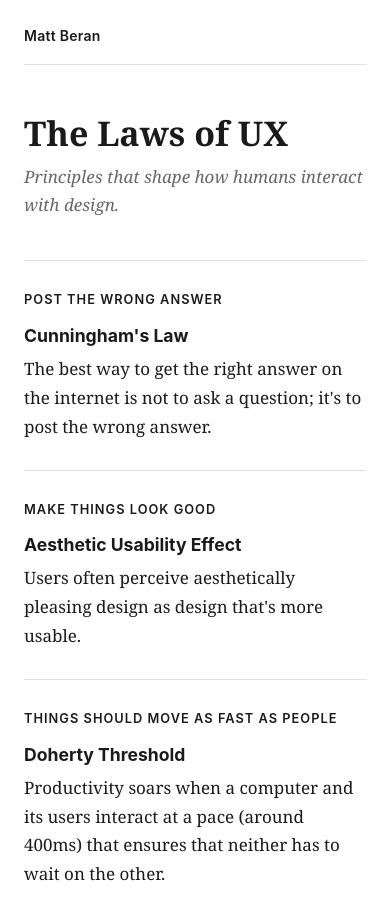
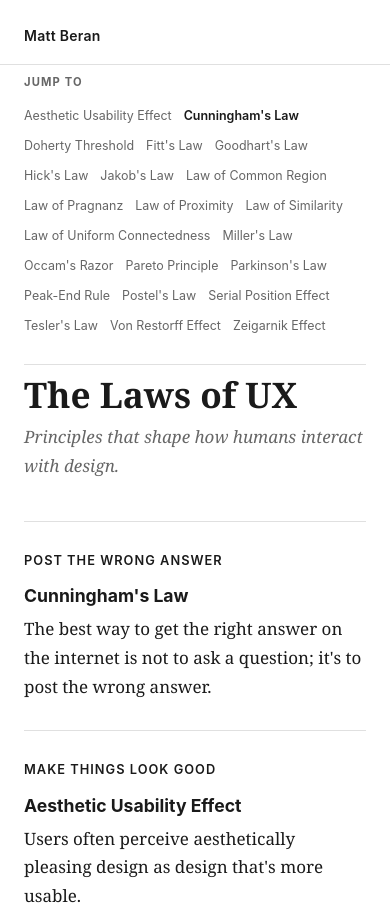
Before and after one commit to mattberan/mattberan, a website: page site/lawsofUX/index.html in a window 390 px wide. Shown: the top 914 px of the page. Drawn offline with Linux system fonts and the light colour scheme.

Commit message:
Add sticky sidebar navigation with jump links to Laws of UX page
Co-Authored-By: Claude Sonnet 4.6 <noreply@anthropic.com>

```diff
--- a/site/lawsofUX/index.html
+++ b/site/lawsofUX/index.html
@@ -11,12 +11,87 @@
 <link rel="canonical" href="https://mattberan.com/lawsofUX/">
 <link rel="stylesheet" href="/styles/main.css">
 <style>
+  body {
+    max-width: none;
+    padding: 0;
+  }
+  header {
+    max-width: 1100px;
+    margin: 0 auto;
+    padding-left: 24px;
+    padding-right: 24px;
+  }
+  footer {
+    max-width: 1100px;
+    margin: 0 auto;
+    padding: 40px 24px;
+  }
+  .page-layout {
+    max-width: 1100px;
+    margin: 0 auto;
+    padding: 0 24px;
+    display: grid;
+    grid-template-columns: 200px 1fr;
+    gap: 60px;
+    align-items: start;
+  }
+  .law-nav {
+    position: sticky;
+    top: 32px;
+    padding-top: 8px;
+  }
+  .law-nav-title {
+    font-family: -apple-system, system-ui, sans-serif;
+    font-size: 0.7rem;
+    font-weight: 700;
+    text-transform: uppercase;
+    letter-spacing: 0.1em;
+    color: var(--muted, #666);
+    margin-bottom: 12px;
+  }
+  .law-nav ul {
+    list-style: none;
+    padding: 0;
+    margin: 0;
+  }
+  .law-nav li {
+    margin-bottom: 2px;
+  }
+  .law-nav a {
+    font-family: -apple-system, system-ui, sans-serif;
+    font-size: 0.78rem;
+    color: var(--muted, #666);
+    text-decoration: none;
+    line-height: 1.6;
+    display: block;
+    padding: 2px 0;
+    transition: color 0.15s;
+  }
+  .law-nav a:hover {
+    color: var(--accent, #2563eb);
+  }
+  .law-nav a.active {
+    color: var(--accent, #2563eb);
+    font-weight: 600;
+  }
+  .laws-content h1 {
+    font-size: 2.2rem;
+    font-weight: 700;
+    line-height: 1.2;
+    margin-bottom: 8px;
+  }
+  .tagline {
+    font-style: italic;
+    color: var(--muted, #666);
+    margin-bottom: 0;
+  }
   .laws-list {
     margin-top: 40px;
   }
   .law {
     border-top: 1px solid var(--border);
     padding: 28px 0;
+    scroll-margin-top: 32px;
   }
   .law:last-child {
     border-bottom: 1px solid var(--border);
@@ -41,6 +116,23 @@
     color: var(--text);
     margin: 0;
   }
+  @media (max-width: 720px) {
+    .page-layout {
+      grid-template-columns: 1fr;
+      gap: 0;
+    }
+    .law-nav {
+      position: static;
+      border-bottom: 1px solid var(--border);
+      padding-bottom: 24px;
+      margin-bottom: 8px;
+    }
+    .law-nav ul {
+      display: flex;
+      flex-wrap: wrap;
+      gap: 4px 12px;
+    }
+  }
 </style>
 </head>
 <body>
@@ -48,139 +140,168 @@
   <a href="/" class="home-link">Matt Beran</a>
 </header>
 
-<main>
+<div class="page-layout">
+  <nav class="law-nav">
+    <div class="law-nav-title">Jump to</div>
+    <ul>
+      <li><a href="#aesthetic-usability-effect">Aesthetic Usability Effect</a></li>
+      <li><a href="#cunninghams-law">Cunningham's Law</a></li>
+      <li><a href="#doherty-threshold">Doherty Threshold</a></li>
+      <li><a href="#fitts-law">Fitt's Law</a></li>
+      <li><a href="#goodharts-law">Goodhart's Law</a></li>
+      <li><a href="#hicks-law">Hick's Law</a></li>
+      <li><a href="#jakobs-law">Jakob's Law</a></li>
+      <li><a href="#law-of-common-region">Law of Common Region</a></li>
+      <li><a href="#law-of-pragnanz">Law of Pragnanz</a></li>
+      <li><a href="#law-of-proximity">Law of Proximity</a></li>
+      <li><a href="#law-of-similarity">Law of Similarity</a></li>
+      <li><a href="#law-of-uniform-connectedness">Law of Uniform Connectedness</a></li>
+      <li><a href="#millers-law">Miller's Law</a></li>
+      <li><a href="#occams-razor">Occam's Razor</a></li>
+      <li><a href="#pareto-principle">Pareto Principle</a></li>
+      <li><a href="#parkinsons-law">Parkinson's Law</a></li>
+      <li><a href="#peak-end-rule">Peak-End Rule</a></li>
+      <li><a href="#postels-law">Postel's Law</a></li>
+      <li><a href="#serial-position-effect">Serial Position Effect</a></li>
+      <li><a href="#teslers-law">Tesler's Law</a></li>
+      <li><a href="#von-restorff-effect">Von Restorff Effect</a></li>
+      <li><a href="#zeigarnik-effect">Zeigarnik Effect</a></li>
+    </ul>
+  </nav>
+
+  <main class="laws-content">
     <h1>The Laws of UX</h1>
     <p class="tagline">Principles that shape how humans interact with design.</p>
 
     <div class="laws-list">
 
-    <div class="law">
+      <div class="law" id="cunninghams-law">
         <div class="law-tagline">Post the wrong answer</div>
         <div class="law-name">Cunningham's Law</div>
         <p>The best way to get the right answer on the internet is not to ask a question; it's to post the wrong answer.</p>
       </div>
 
-    <div class="law">
+      <div class="law" id="aesthetic-usability-effect">
         <div class="law-tagline">Make things look good</div>
         <div class="law-name">Aesthetic Usability Effect</div>
         <p>Users often perceive aesthetically pleasing design as design that's more usable.</p>
       </div>
 
-    <div class="law">
+      <div class="law" id="doherty-threshold">
         <div class="law-tagline">Things should move as fast as people</div>
         <div class="law-name">Doherty Threshold</div>
         <p>Productivity soars when a computer and its users interact at a pace (around 400ms) that ensures that neither has to wait on the other.</p>
       </div>
 
-    <div class="law">
+      <div class="law" id="fitts-law">
         <div class="law-tagline">Distance and size matter</div>
         <div class="law-name">Fitt's Law</div>
         <p>The time to acquire a target is a function of the distance to and size of the target.</p>
       </div>
 
-    <div class="law">
+      <div class="law" id="goodharts-law">
         <div class="law-tagline">Metrics change behavior</div>
         <div class="law-name">Goodhart's Law</div>
         <p>When a measure becomes a target, it ceases to be a good measure.</p>
       </div>
 
-    <div class="law">
+      <div class="law" id="hicks-law">
         <div class="law-tagline">Reduce complexity</div>
         <div class="law-name">Hick's Law</div>
         <p>The time it takes to make a decision increases with the number and complexity of choices.</p>
       </div>
 
-    <div class="law">
+      <div class="law" id="jakobs-law">
         <div class="law-tagline">Follow web norms</div>
         <div class="law-name">Jakob's Law</div>
         <p>Users spend most of their time on other sites. This means that users prefer your site to work the same way as all the other sites they already know.</p>
       </div>
 
-    <div class="law">
+      <div class="law" id="law-of-common-region">
         <div class="law-tagline">Group like things with visuals</div>
         <div class="law-name">Law of Common Region</div>
         <p>Elements tend to be perceived in groups if they are sharing an area with a clearly defined boundary.</p>
       </div>
 
-    <div class="law">
+      <div class="law" id="law-of-pragnanz">
         <div class="law-tagline">Simplest form wins</div>
         <div class="law-name">Law of Pragnanz</div>
         <p>People will perceive and interpret ambiguous or complex images as the simplest form possible, because it is the interpretation that requires the least cognitive effort of us.</p>
       </div>
 
-    <div class="law">
+      <div class="law" id="law-of-proximity">
         <div class="law-tagline">Near things group together</div>
         <div class="law-name">Law of Proximity</div>
         <p>Objects that are near, or proximate to each other, tend to be grouped together.</p>
       </div>
 
-    <div class="law">
+      <div class="law" id="law-of-similarity">
         <div class="law-tagline">Similar things feel connected</div>
         <div class="law-name">Law of Similarity</div>
         <p>The human eye tends to perceive similar elements in a design as a complete picture, shape, or group, even if those elements are separated.</p>
       </div>
 
-    <div class="law">
+      <div class="law" id="law-of-uniform-connectedness">
         <div class="law-tagline">Visual connection implies relation</div>
         <div class="law-name">Law of Uniform Connectedness</div>
         <p>Elements that are visually connected are perceived as more related than elements with no connection.</p>
       </div>
 
-    <div class="law">
+      <div class="law" id="millers-law">
         <div class="law-tagline">Working memory has limits</div>
         <div class="law-name">Miller's Law</div>
         <p>The average person can only keep 7 (plus or minus 2) items in their working memory.</p>
       </div>
 
-    <div class="law">
+      <div class="law" id="occams-razor">
         <div class="law-tagline">Fewest assumptions wins</div>
         <div class="law-name">Occam's Razor</div>
         <p>Among competing hypotheses that predict equally well, the one with the fewest assumptions should be selected.</p>
       </div>
 
-    <div class="law">
+      <div class="law" id="pareto-principle">
         <div class="law-tagline">80% of effects come from 20% of causes</div>
         <div class="law-name">Pareto Principle</div>
         <p>For many events, roughly 80% of the effects come from 20% of the causes.</p>
       </div>
 
-    <div class="law">
+      <div class="law" id="parkinsons-law">
         <div class="law-tagline">Work expands to fill time</div>
         <div class="law-name">Parkinson's Law</div>
         <p>Any task will inflate until all of the available time is spent.</p>
       </div>
 
-    <div class="law">
+      <div class="law" id="peak-end-rule">
         <div class="law-tagline">First and last moments define the experience</div>
         <div class="law-name">Peak-End Rule</div>
         <p>People judge an experience largely based on how they felt at its peak and at its end, rather than the total sum or average of every moment of the experience.</p>
       </div>
 
-    <div class="law">
+      <div class="law" id="postels-law">
         <div class="law-tagline">Be generous in, precise out</div>
         <div class="law-name">Postel's Law</div>
         <p>Be liberal in what you accept and conservative in what you send.</p>
       </div>
 
-    <div class="law">
+      <div class="law" id="serial-position-effect">
         <div class="law-tagline">First and last stick</div>
         <div class="law-name">Serial Position Effect</div>
         <p>Users have a propensity to best remember the first and last items in a series.</p>
       </div>
 
-    <div class="law">
+      <div class="law" id="teslers-law">
         <div class="law-tagline">Some complexity can't be removed</div>
         <div class="law-name">Tesler's Law</div>
         <p>For any system there is a certain amount of complexity which cannot be removed.</p>
       </div>
 
-    <div class="law">
+      <div class="law" id="von-restorff-effect">
         <div class="law-tagline">The odd one out is remembered</div>
         <div class="law-name">Von Restorff Effect</div>
         <p>When multiple similar items are present, the one that differs the most is most likely to be remembered.</p>
       </div>
 
-    <div class="law">
+      <div class="law" id="zeigarnik-effect">
         <div class="law-tagline">Unfinished things linger</div>
         <div class="law-name">Zeigarnik Effect</div>
         <p>People remember uncompleted or interrupted tasks better than completed ones.</p>
@@ -188,9 +309,25 @@
 
     </div>
   </main>
+</div>
 
 <footer>
   <p>&copy; Matt Beran</p>
 </footer>
+
+<script>
+  const links = document.querySelectorAll('.law-nav a');
+  const observer = new IntersectionObserver(entries => {
+    entries.forEach(entry => {
+      if (entry.isIntersecting) {
+        links.forEach(l => l.classList.remove('active'));
+        const active = document.querySelector(`.law-nav a[href="#${entry.target.id}"]`);
+        if (active) active.classList.add('active');
+      }
+    });
+  }, { rootMargin: '-20% 0px -70% 0px' });
+
+  document.querySelectorAll('.law[id]').forEach(el => observer.observe(el));
+</script>
 </body>
 </html>
```
Lines whose indentation alone changed are shown as unchanged.
